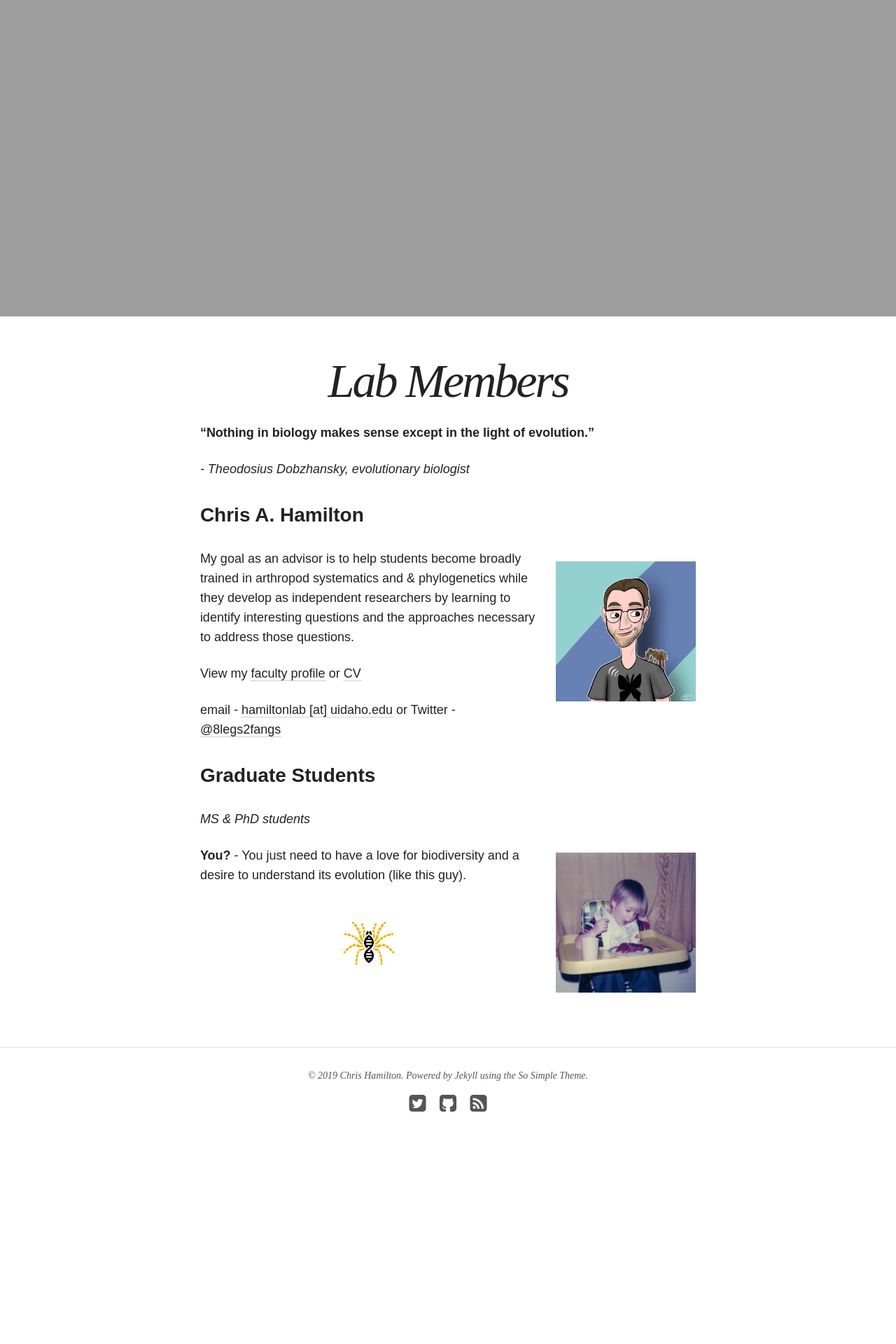
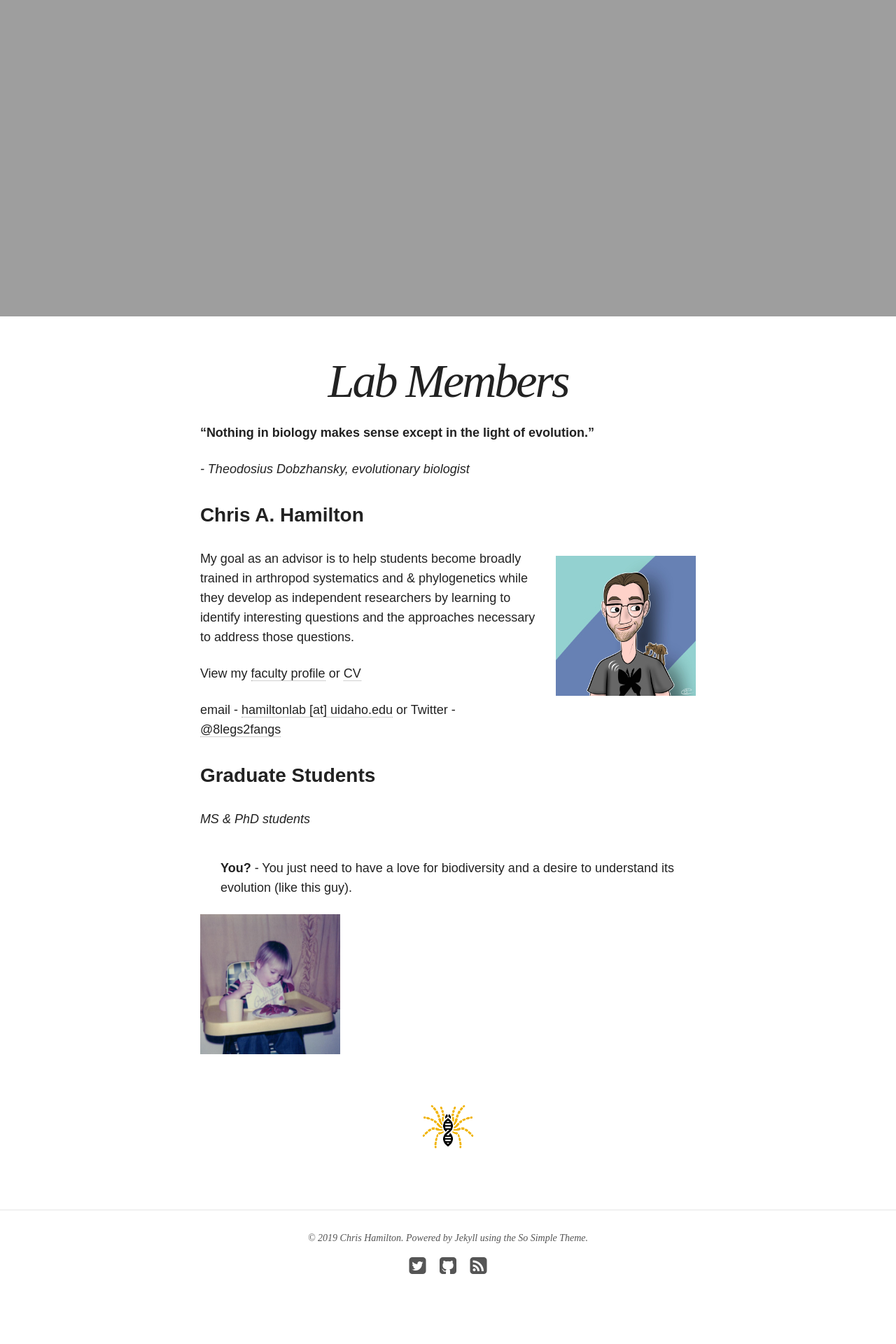
Before and after one commit to thehamiltonlab/thehamiltonlab.github.io, a Jekyll site: the page built from people/index.md, in a window 1280 px wide. Shown: the part 662-2582 px from the top of the page at 70% size. Built offline with Jekyll 4.4.1, drawn with Linux system fonts in a browser that asks for light colours; nearby versions of some CDN libraries; before the commit the page ends 2350 px from its top, so only the background shows below that.

Commit message:
Update index.md

```diff
--- a/people/index.md
+++ b/people/index.md
@@ -13,8 +13,11 @@
 
 
 ### Chris A. Hamilton
-![Chris A. Hamilton]({{ site.url }}/images/chris_hamilton_avatar.jpg)
+<figure>
+	<a href="{{ site.url }}/images/chris_hamilton_avatar.jpg"><img src="{{ site.url }}/images/chris_hamilton_avatar.jpg" alt="image" width="200" height=""> </a>
+</figure>
 {: .pull-right}
+
 My goal as an advisor is to help students become broadly trained in arthropod systematics and & phylogenetics while they develop as independent researchers by learning to identify interesting questions and the approaches necessary to address those questions.
 
 View my [faculty profile](https://www.uidaho.edu/cals/entomology-plant-pathology-and-nematology/our-people/chris-hamilton) or [CV]({{ site.url }}/people/Hamilton_CV.pdf)
@@ -25,12 +28,10 @@
 ### Graduate Students
 *MS & PhD students*
 
-<figure>
+**You?** - You just need to have a love for biodiversity and a desire to understand its evolution (like this guy).<figure>
 	<a href="{{ site.url }}/images/young_Chris.jpg"><img src="{{ site.url }}/images/young_Chris.jpg" alt="image" width="200" height=""> </a>
 </figure>
 {: .pull-right}
-
-**You?** - You just need to have a love for biodiversity and a desire to understand its evolution (like this guy).
 
 
 <figure>
```
